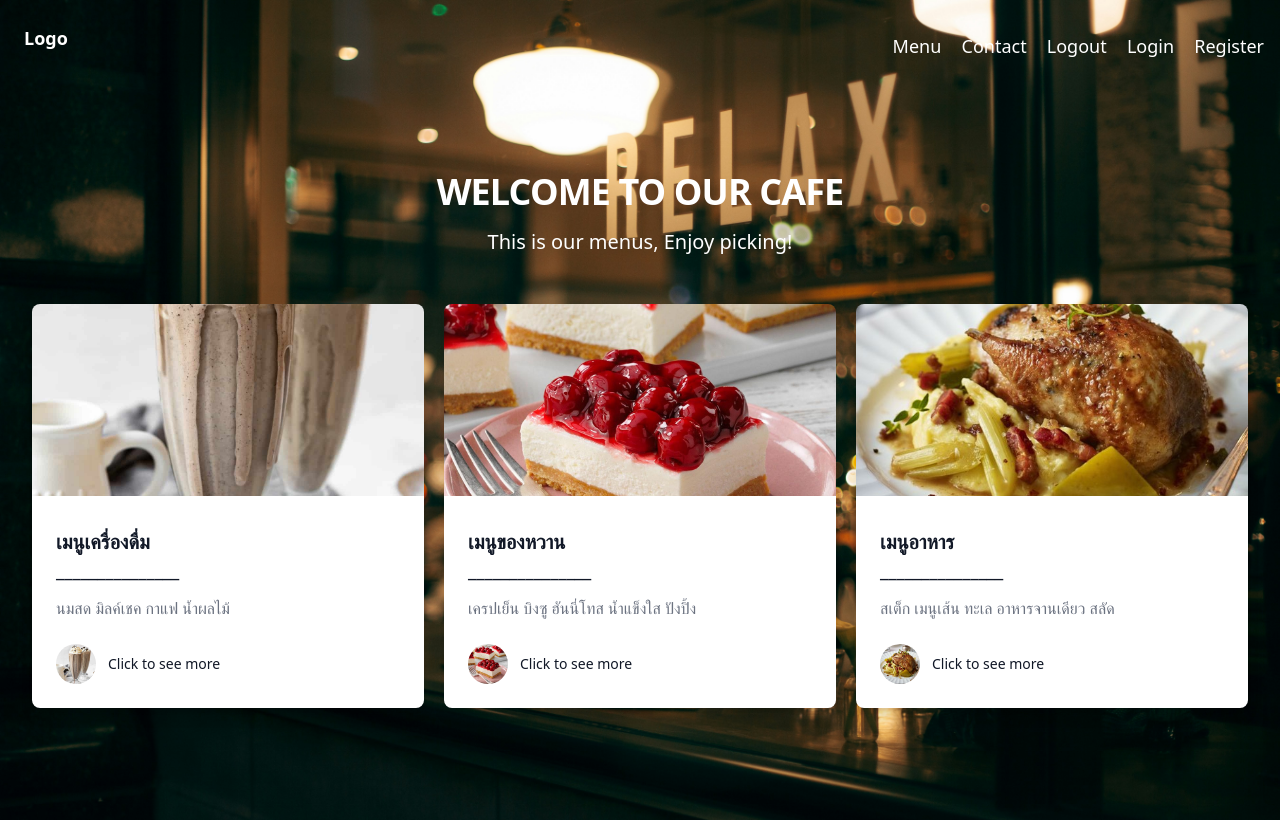
After one commit to Gmac8793/dstoolbox, a Django app: page /menu/ in a window 1280 px wide. The commit adds this page. Run offline with Django 4.2, Linux system fonts and the light colour scheme.

Commit message:
menu page

```diff
--- a/dstoolbox/main/templates/index.html
+++ b/dstoolbox/main/templates/index.html
@@ -23,7 +23,7 @@
             </div>
             <!-- Navigation links -->
             <div class="pt-4 hidden md:block">
-                <a href="#" class="text-lg text-white ml-4 hover:text-gray-300">Menu</a>
+                <a href="{% url 'menuimg' %}" class="text-lg text-white ml-4 hover:text-gray-300">Menu</a>
                 <a href="#" class="text-lg text-white ml-4 hover:text-gray-300">Contact</a>
                 <a href="#" class="text-lg text-white ml-4 hover:text-gray-300">Logout</a>
                 <a href="{% url 'login' %}" class="text-lg text-white ml-4 hover:text-gray-300">Login</a>
@@ -44,7 +44,7 @@
         <div>
             <h1 class="font-serif text-2xl">Want some drinks?</h1><br>
             <div class="">
-                <button class="p-2 rounded bg-white text-black"><a href="#">Order Now</a></button>
+                <button class="p-2 rounded bg-white text-black"><a href="{% url 'menu' %}">Order Now</a></button>
             </div>
         </div>
     </div>
--- /dev/null
+++ b/dstoolbox/main/templates/menu.html
@@ -0,0 +1,149 @@
+{% load static %}
+<!DOCTYPE html>
+<html lang="en">
+<head>
+    <meta charset="UTF-8">
+    <meta name="viewport" content="width=device-width, initial-scale=1.0">
+    <title>Menu Page</title>
+    <link href="https://cdn.jsdelivr.net/npm/tailwindcss@2.2.19/dist/tailwind.min.css" rel="stylesheet">
+    <style>
+        body {
+            background-image: url('/static/image/background.jpg');
+            background-size: cover;
+            background-repeat: no-repeat;
+        }
+    </style>
+</head>
+
+<body>
+    <nav class="p-4 ml-2">
+        <div class="container mx-auto flex justify-between items-center">
+            <div>
+                <a href="#" class="text-white text-lg font-bold">Logo</a>
+            </div>
+            <!-- Navigation links -->
+            <div class="pt-4 hidden md:block">
+                <a href="{% url 'menu' %}" class="text-lg text-white ml-4 hover:text-gray-300">Menu</a>
+                <a href="#" class="text-lg text-white ml-4 hover:text-gray-300">Contact</a>
+                <a href="#" class="text-lg text-white ml-4 hover:text-gray-300">Logout</a>
+                <a href="{% url 'login' %}" class="text-lg text-white ml-4 hover:text-gray-300">Login</a>
+                <a href="{% url 'register' %}" class="text-lg text-white ml-4 hover:text-gray-300">Register</a>
+            </div>
+            <!-- Mobile Menu Button -->
+            <div class="md:hidden">
+                <button class="text-white focus:outline-none">
+                    <svg xmlns="http://www.w3.org/2000/svg" class="h-6 w-6" fill="none" viewBox="0 0 24 24" stroke="currentColor">
+                        <path stroke-linecap="round" stroke-linejoin="round" stroke-width="2" d="M4 6h16M4 12h16m-7 6h7"/>
+                    </svg>
+                </button>
+            </div>
+        </div>
+    </nav>
+
+    <!-- Main content -->
+    <div class="relative px-6 pt-16 pb-20 lg:px-8 lg:pt-24 lg:pb-28">
+        <div class="absolute inset-0">
+            <div class="h-1/3 sm:h-2/3"></div>
+        </div>
+        <div class="relative mx-auto max-w-7xl">
+            <div class="text-center">
+                <h2 class="text-3xl font-bold tracking-tight text-white sm:text-4xl">WELCOME TO OUR CAFE</h2>
+                <p class="mx-auto mt-3 max-w-2xl text-xl text-white sm:mt-4">This is our menus, Enjoy picking!</p>
+            </div>
+
+            <div class="mx-auto mt-12 grid max-w-lg gap-5 lg:max-w-none lg:grid-cols-3">
+
+                <div class="flex flex-col overflow-hidden rounded-lg shadow-lg">
+                    <div class="flex-shrink-0">
+                        <img class="h-48 w-full object-cover" src="{% static 'image/menus/drink.jpg' %}" alt="">
+                    </div>
+                    <div class="flex flex-1 flex-col justify-between bg-white p-6">
+                        <div class="flex-1">
+                            <a href="#" class="mt-2 block">
+                                <p class="text-xl font-semibold text-gray-900">เมนูเครื่องดื่ม</p>
+                                <p class="text-xl font-semibold text-gray-900">_______________</p>
+                                <p class="mt-3 text-base text-gray-500">นมสด มิลค์เชค กาแฟ น้ำผลไม้</p>
+                            </a>
+                        </div>
+                        <div class="mt-6 flex items-center">
+                            <div class="flex-shrink-0">
+                                <a href="#">
+                                    <span class="sr-only">Drinks</span>
+                                    <img class="h-10 w-10 rounded-full" src="{% static 'image/menus/drink.jpg' %}" alt="">
+                                </a>
+                            </div>
+                            <div class="ml-3">
+                                <p class="text-sm font-medium text-gray-900">
+                                    <a href="#" class="hover:underline">Click to see more</a>
+                                </p>
+                            </div>
+                        </div>
+                    </div>
+                </div>
+
+                <div class="flex flex-col overflow-hidden rounded-lg shadow-lg">
+                    <div class="flex-shrink-0">
+                        <img class="h-48 w-full object-cover" src="{% static 'image/menus/dessert.jpg' %}" alt="">
+                    </div>
+                    <div class="flex flex-1 flex-col justify-between bg-white p-6">
+                        <div class="flex-1">
+
+                            <a href="#" class="mt-2 block">
+                                <p class="text-xl font-semibold text-gray-900">เมนูของหวาน</p>
+                                <p class="text-xl font-semibold text-gray-900">_______________</p>
+                                <p class="mt-3 text-base text-gray-500">เครปเย็น บิงซู ฮันนี่โทส น้ำแข็งใส ปังปิ้ง</p>
+                            </a>
+                        </div>
+                        <div class="mt-6 flex items-center">
+                            <div class="flex-shrink-0">
+                                <a href="#">
+                                    <span class="sr-only">Dessert</span>
+                                    <img class="h-10 w-10 rounded-full" src="{% static 'image/menus/dessert.jpg' %}" alt="">
+                                </a>
+                            </div>
+                            <div class="ml-3">
+                                <p class="text-sm font-medium text-gray-900">
+                                    <a href="#" class="hover:underline">Click to see more</a>
+                                </p>
+                            </div>
+                        </div>
+                    </div>
+                </div>
+
+                <div class="flex flex-col overflow-hidden rounded-lg shadow-lg">
+                    <div class="flex-shrink-0">
+                        <img class="h-48 w-full object-cover" src="{% static 'image/menus/mainCourse.jpg' %}" alt="">
+                    </div>
+                    <div class="flex flex-1 flex-col justify-between bg-white p-6">
+                        <div class="flex-1">
+
+                            <a href="#" class="mt-2 block">
+                                <p class="text-xl font-semibold text-gray-900">เมนูอาหาร</p>
+                                <p class="text-xl font-semibold text-gray-900">_______________</p>
+                                <p class="mt-3 text-base text-gray-500">สเต็ก เมนูเส้น ทะเล อาหารจานเดียว สลัด</p>
+                            </a>
+                        </div>
+                        <div class="mt-6 flex items-center">
+                            <div class="flex-shrink-0">
+                                <a href="#">
+                                    <span class="sr-only">Main course</span>
+                                    <img class="h-10 w-10 rounded-full" src="{% static 'image/menus/mainCourse.jpg' %}" alt="">
+                                </a>
+                            </div>
+                            <div class="ml-3">
+                                <p class="text-sm font-medium text-gray-900">
+                                    <a href="#" class="hover:underline">Click to see more</a>
+                                </p>
+                            </div>
+                        </div>
+                    </div>
+                </div>
+
+            </div>
+        </div>
+    </div>
+
+
+
+</body>
+</html>
--- a/dstoolbox/main/urls.py
+++ b/dstoolbox/main/urls.py
@@ -8,4 +8,6 @@ urlpatterns = [
     path("login/", login, name="login"),
     path("register/", register, name="register"),
     path("logout/", logout, name="logout"),
+    path("menu/", menu, name="menu"),
+    path("menuimg/", menuimg, name="menuimg"),
 ]
--- a/dstoolbox/main/views.py
+++ b/dstoolbox/main/views.py
@@ -6,6 +6,13 @@ from .forms import *
 
 def index(request):
     return render(request, "index.html")
+
+def menu(request):
+    return render(request, "menu.html")
+
+def menuimg(request):
+    return render(request, "menuimg.html")
+
 
 def login(request):
     if request.method == 'POST':
```
Also changed, not shown: dstoolbox/main/templates/menuimg.html (added), dstoolbox/static/css/style.css (added), dstoolbox/static/image/menus/dessert.jpg (added), dstoolbox/static/image/menus/drink.jpg (added), dstoolbox/static/image/menus/mainCourse.jpg (added).
